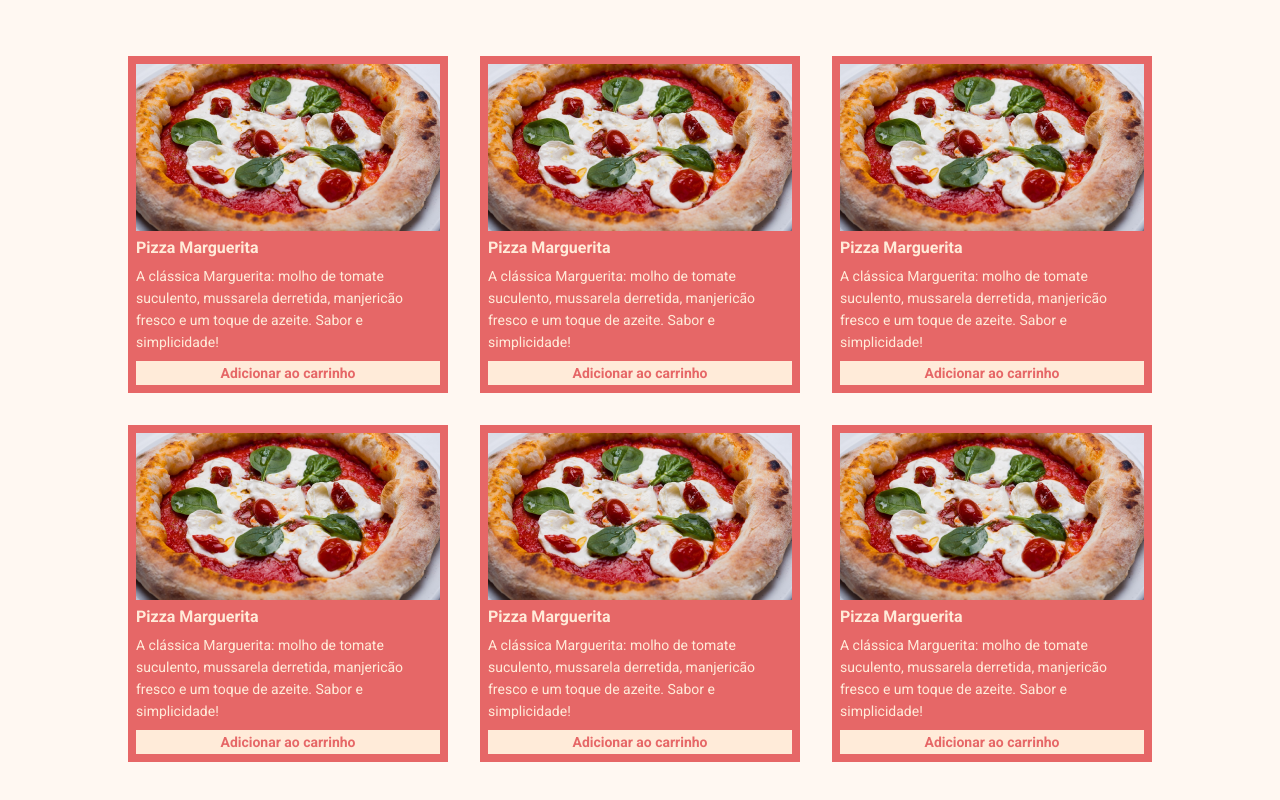
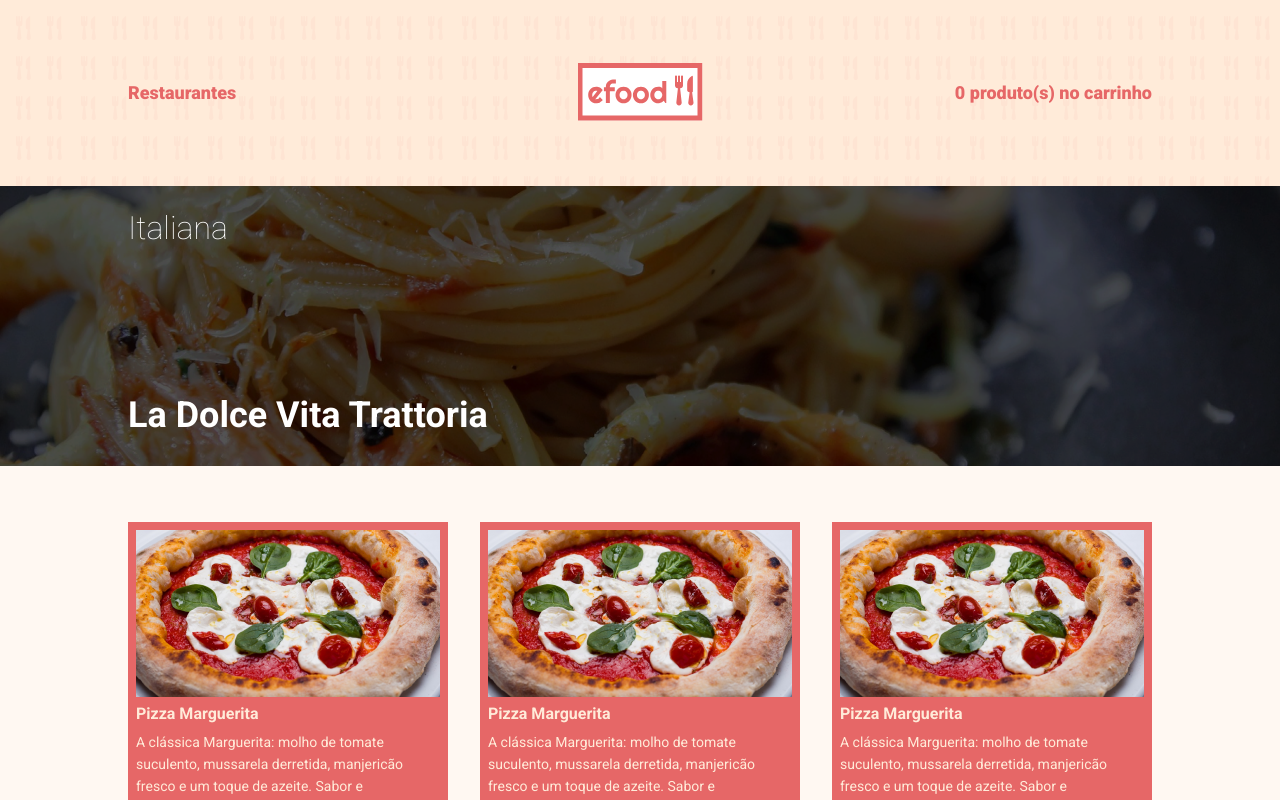
Before and after one commit to CesarSants/e-food, a React (Create React App) app: page /InternoRestaurante in a window 1280 px wide. Shown: the top 800 px of the page. Built offline with nearby package versions, Linux system fonts and the light colour scheme.

Commit message:
tela dos  pratos e parte um finalizada

```diff
--- a/src/components/Banner/index.tsx
+++ b/src/components/Banner/index.tsx
@@ -1,27 +1,12 @@
-import { Imagem, BannerContainer, Titulo, Precos } from './styles'
-import bannerImg from '../../assets/images/banner-homem-aranha.png'
-import Tag from '../Tag'
-import Button from '../Button'
+import { Imagem, BannerContainer, Titulo, Classe } from './styles'
+import italiano from '../../assets/images/imagem-de-fundo.png'
 
 const Banner = () => (
-  <Imagem style={{ backgroundImage: `url(${bannerImg})` }}>
+  <Imagem style={{ backgroundImage: `url(${italiano})` }}>
     <BannerContainer>
       <div className="container">
-        <Tag size="small">Destaque do dia</Tag>
-        <div>
-          <Titulo>Marvel&apos;s Spider-Man: Miles Morales PS4 & PS5</Titulo>
-          <Precos>
-            De <span>R$ 250,00</span> <br />
-            por apenas R$ 99,90
-          </Precos>
-        </div>
-        <Button
-          type="buttonPrato"
-          to="/produto"
-          title="Clique aqui para aproveitar esta oferta"
-        >
-          Aproveitar
-        </Button>
+        <Classe>Italiana</Classe>
+        <Titulo>La Dolce Vita Trattoria</Titulo>
       </div>
     </BannerContainer>
   </Imagem>
--- a/src/components/Banner/styles.ts
+++ b/src/components/Banner/styles.ts
@@ -1,38 +1,17 @@
 import styled from 'styled-components'
-import { TagContainer } from '../Tag/styles'
 
 export const Imagem = styled.div`
   width: 100%;
-  height: 560px;
-  display: block;
+  height: 280px;
   background-repeat: no-repeat;
   background-size: cover;
-  position: relative;
-  background-position-y: -35px;
   font-weight: bold;
 
   .container {
-    /* position: relative;
-    padding-top: 340px; */
     display: flex;
+    flex-direction: column;
     justify-content: space-between;
-    align-items: flex-end;
-  }
-
-  ${TagContainer} {
-    position: absolute;
-    top: 32px;
-  }
-
-  ::before {
-    content: '';
-    position: absolute;
-    top: 0;
-    left: 0;
-    width: 100%;
     height: 100%;
-    background-color: rgba(0, 0, 0, 0.1);
-    z-index: -2;
   }
 `
 export const BannerContainer = styled.div`
@@ -45,13 +24,17 @@ export const Titulo = styled.h2`
   font-size: 36px;
   font-weight: bold;
   max-width: 450px;
-  /* padding-top: 250px; */
-  padding-top: 340px;
+  padding-bottom: 32px;
+  line-height: 37px;
+  margin-top: auto;
+  bottom: 0;
 `
 
-export const Precos = styled.p`
-  font-size: 24px;
+export const Classe = styled.p`
+  font-size: 32px;
   margin-top: 24px;
+  font-weight: 100;
+  line-height: 37px;
 
   span {
     text-decoration: line-through;
--- /dev/null
+++ b/src/components/HeaderRes/index.tsx
@@ -0,0 +1,21 @@
+import logoEFood from '../../assets/images/EfoodLogo.svg'
+import { HeaderHomeBar, Content, Carrinho, Info } from './styles'
+import back from '../../assets/images/fundo.png'
+import { Link } from 'react-router-dom'
+
+const HeaderRes = () => (
+  <HeaderHomeBar style={{ backgroundImage: `url(${back})` }}>
+    <Content className="container">
+      <Info>
+        <Link to={'/'}>Restaurantes</Link>
+      </Info>
+      <Link to={'/'}>
+        <img src={logoEFood} alt="EPLAY" />
+      </Link>
+
+      <Carrinho>0 produto(s) no carrinho</Carrinho>
+    </Content>
+  </HeaderHomeBar>
+)
+
+export default HeaderRes
--- /dev/null
+++ b/src/components/HeaderRes/styles.ts
@@ -0,0 +1,52 @@
+import styled from 'styled-components'
+import { cores } from '../../styles'
+
+export const HeaderHomeBar = styled.header`
+  background-color: ${cores.cinza};
+  display: flex;
+  align-items: center;
+  justify-content: space-between;
+  position: relative;
+`
+
+export const Content = styled.div`
+  width: 100%;
+  display: flex;
+  justify-content: space-between;
+  position: relative;
+  align-items: center;
+
+  a {
+    img {
+      position: absolute;
+      left: 50%;
+      transform: translateX(-50%);
+      width: 125px;
+      height: auto;
+      margin-top: 63px;
+      margin-bottom: 65px;
+      top: 0;
+    }
+  }
+`
+export const Info = styled.p`
+  margin-top: 82px;
+  margin-bottom: 83px;
+  font-weight: 900;
+  font-size: 18px;
+  line-height: 21px;
+
+  a {
+    color: ${cores.pinkChoque};
+    text-decoration: none;
+  }
+`
+
+export const Carrinho = styled.p`
+  margin-top: 82px;
+  margin-bottom: 83px;
+  font-weight: 900;
+  font-size: 18px;
+  line-height: 21px;
+  color: ${cores.pinkChoque};
+`
--- a/src/pages/Categories/index.tsx
+++ b/src/pages/Categories/index.tsx
@@ -1,7 +1,9 @@
 import pizza from '../../assets/images/pizza.png'
 import PratoResList from '../../components/PratoResList'
+import Banner from '../../components/Banner'
 
 import Prato from '../../models/Prato'
+import HeaderRes from '../../components/HeaderRes'
 
 const pratos1: Prato[] = [
   {
@@ -56,6 +58,8 @@ const pratos1: Prato[] = [
 
 const InternoRestaurante = () => (
   <>
+    <HeaderRes />
+    <Banner />
     <PratoResList background="pink" pratos={pratos1} />
   </>
 )
```
Also changed, not shown: src/assets/images/imagem-de-fundo.png (added).
